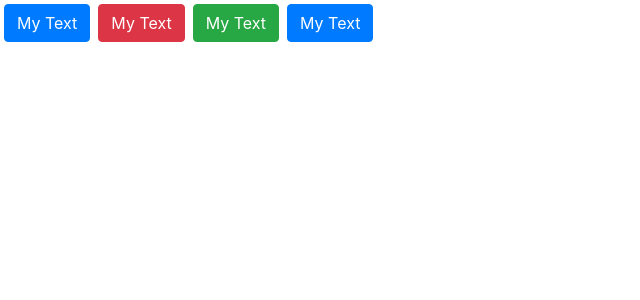
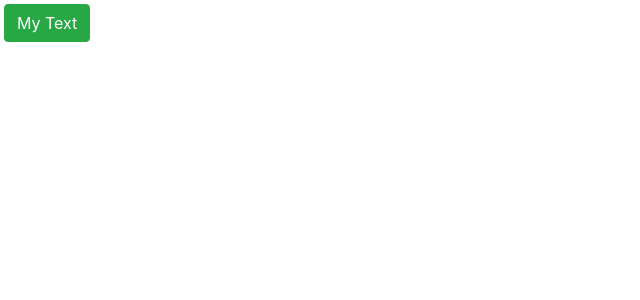
Before and after one commit to freezeburger/ags-tjs-200224, a React (Create React App) app: page / in a window 1280 px wide. Shown: the top 300 px of the page, without its empty margins (0-640 px from the left). Built offline with nearby package versions, Linux system fonts and the light colour scheme.

Commit message:
Props Callback + ( Arrow Function, Handler Naming)

```diff
--- a/src/components/Button.js
+++ b/src/components/Button.js
@@ -4,7 +4,7 @@ import PropTypes from 'prop-types'
 
 function Button(props) {
     // Destructuration : extracts "children" key from "props" Object
-    const {children, color, margin} = props
+    const {children, color, margin, actionCallback} = props
 
     const buttonStyles = {
         margin // Is equivalent as "margin:margin"
@@ -12,7 +12,7 @@ function Button(props) {
 
     // classNames (npm i classnames) utility helps with className computing
     return (
-        <div className={'btn btn-' + color} style={buttonStyles}>{children}</div>
+        <div onClick={actionCallback /* Function Reference is given */} className={'btn btn-' + color} style={buttonStyles}>{children}</div>
     )
 }
 
@@ -23,6 +23,7 @@ Button.defaultProps = {
 }
 
 Button.propTypes = {
+    actionCallback: PropTypes.func.isRequired,
     children: PropTypes.string,
     color:PropTypes.oneOf(['primary','danger','warning','success']),
     margin:PropTypes.oneOf(['4px','none'])
--- a/src/components/Question.js
+++ b/src/components/Question.js
@@ -7,15 +7,18 @@ import Button from './Button';
 function Question(props) {
     const {} = props
 
+    // Handler is a naming convention for Event Function
+    const buttonClickHandler = () => { // Arrow Functions "=>" declares a function
+        console.log('Button Clicked !')
+    }
+
     return (
         <div>
             <Range></Range>
             <Field></Field>
 
-            <Button>My Text</Button>
-            <Button color="danger">My Text</Button>
-            <Button color="success">My Text</Button>
-            <Button color="primary">My Text</Button>
+            <Button color="success" actionCallback={buttonClickHandler}>My Text</Button>
+
 
         </div>
     )
```
